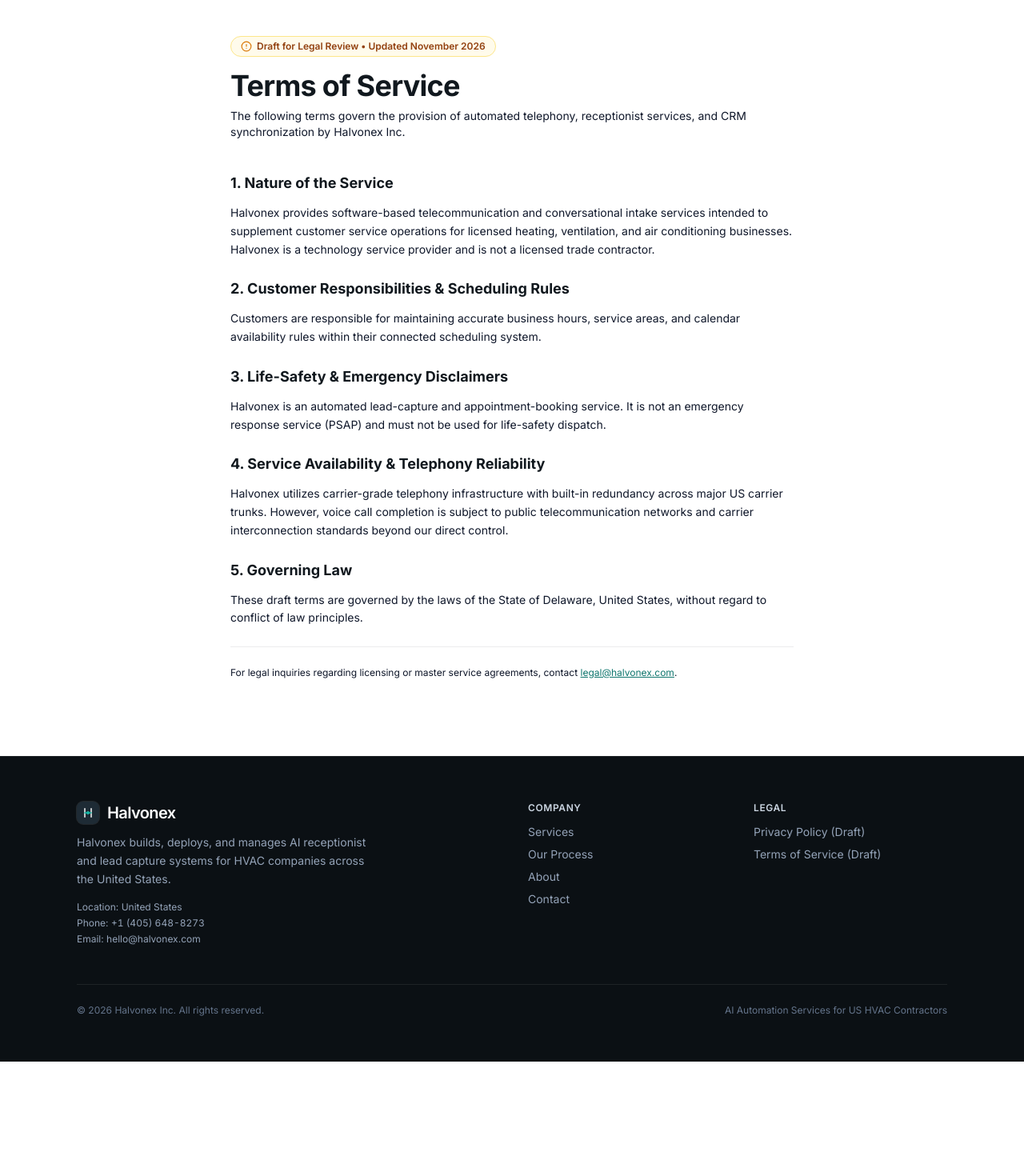
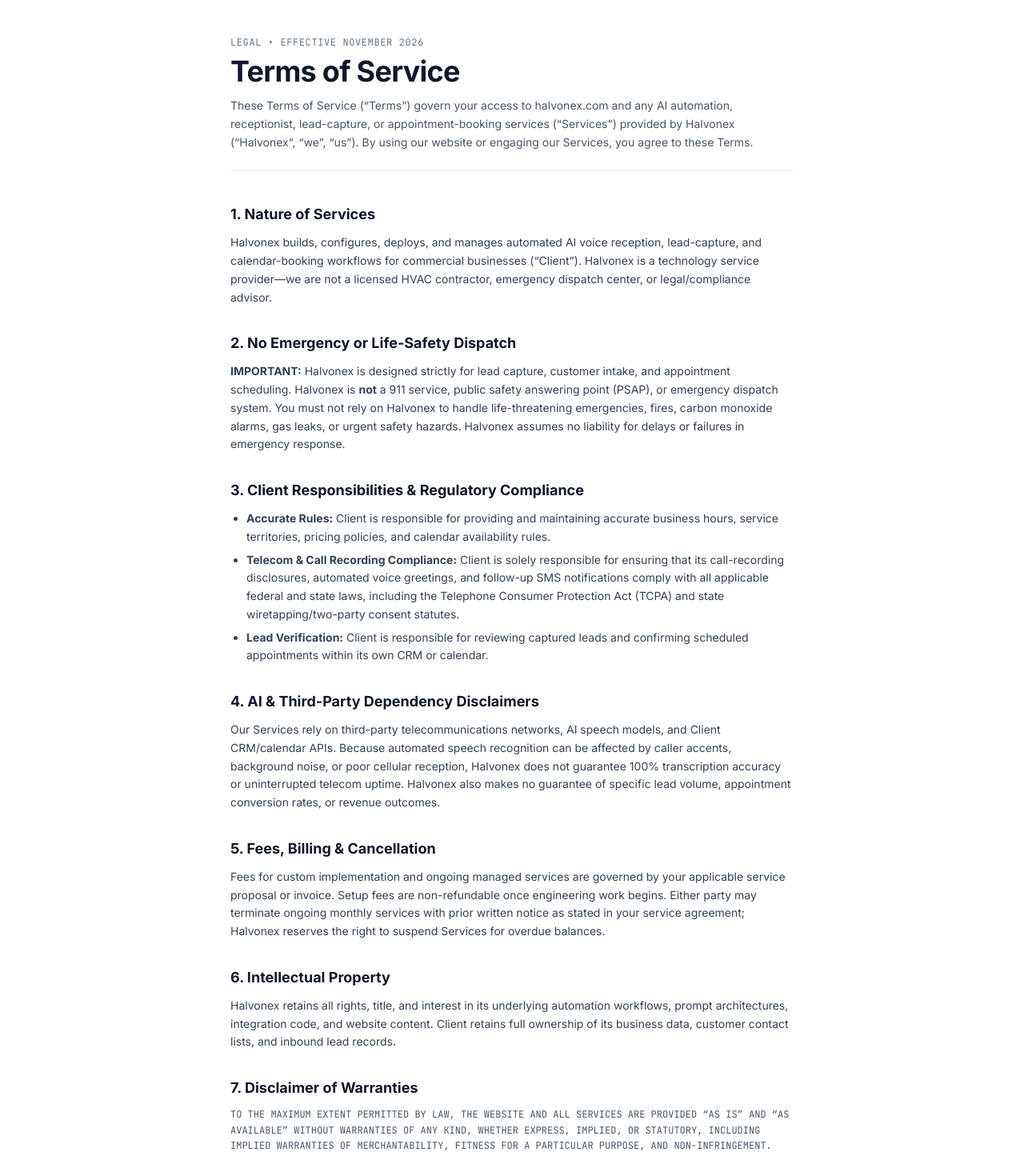
Before and after one commit to Azhar5567/halvonex, a Next.js app: page /terms in a window 1280 px wide. Shown: the part 120-1590 px from the top of the page at 80% size. Before the commit the page ends 1447 px from the top, so only its background shows below. Built offline with nearby package versions, Linux system fonts and the light colour scheme.

Commit message:
Complete Privacy Policy and Terms of Service with B2B protections

```diff
--- a/src/app/privacy/page.tsx
+++ b/src/app/privacy/page.tsx
@@ -1,83 +1,112 @@
 import React from "react";
-import Link from "next/link";
-import { AlertCircle, ShieldCheck } from "lucide-react";
 
 export const metadata = {
-  title: "Privacy Policy (Draft for Legal Review) | Halvonex",
+  title: "Privacy Policy | Halvonex",
   description:
-    "Privacy policy and data governance practices for Halvonex AI receptionist and telephony intake systems.",
+    "Privacy Policy explaining how Halvonex collects, processes, and protects website, client, and telephony intake data.",
 };
 
 export default function PrivacyPage() {
   return (
     <div className="py-16 sm:py-24 bg-white">
       <div className="max-w-3xl mx-auto px-4 sm:px-6 lg:px-8 space-y-10">
-        <div>
-          <div className="inline-flex items-center gap-1.5 px-3 py-1 rounded-full text-xs font-semibold bg-amber-50 text-amber-800 border border-amber-200 mb-4">
-            <AlertCircle className="w-3.5 h-3.5 text-amber-600" />
-            <span>Draft for Legal Review &bull; Updated November 2026</span>
-          </div>
-          <h1 className="text-3xl sm:text-4xl font-bold text-navy-900 tracking-tight">
+        <div className="border-b border-surface-border pb-6">
+          <p className="font-mono text-xs uppercase tracking-wider text-slate-500 mb-2">
+            Legal &bull; Effective November 2026
+          </p>
+          <h1 className="text-3xl sm:text-4xl font-bold text-slate-900 tracking-tight">
             Privacy Policy
           </h1>
-          <p className="mt-2 text-sm text-muted">
-            This document outlines how Halvonex Inc. (&ldquo;Halvonex&rdquo;, &ldquo;we&rdquo;, &ldquo;our&rdquo;) processes and protects information captured through our voice intake and software systems.
+          <p className="mt-3 text-sm text-slate-600 leading-relaxed">
+            This Privacy Policy describes how Halvonex (&ldquo;Halvonex&rdquo;, &ldquo;we&rdquo;, &ldquo;us&rdquo;, or &ldquo;our&rdquo;) collects, uses, processes, and protects information when you visit halvonex.com, submit an inquiry, or use our managed AI receptionist and lead-capture automation services.
           </p>
         </div>
 
-        <div className="prose prose-slate max-w-none text-sm text-muted-dark space-y-6 leading-relaxed">
-          <section className="space-y-3">
-            <h2 className="text-lg font-bold text-navy-900">1. Information We Collect</h2>
+        <div className="space-y-8 text-sm text-slate-700 leading-relaxed">
+          <section className="space-y-2.5">
+            <h2 className="text-lg font-bold text-slate-900">1. Our Role: Service Provider vs. Data Controller</h2>
             <p>
-              When an HVAC contractor integrates Halvonex into their phone system, Halvonex processes incoming telephony audio and transcription data on behalf of the customer (&ldquo;Customer&rdquo; or &ldquo;Business&rdquo;). This information may include:
+              Halvonex provides business-to-business AI automation services to heating, ventilation, and air conditioning (&ldquo;HVAC&rdquo;) and mechanical contractors (&ldquo;Clients&rdquo;). When you submit a form on halvonex.com, Halvonex acts as the controller of your business contact details. When Halvonex processes inbound phone calls, recordings, transcripts, and appointment requests on behalf of a Client, the Client is the data controller and Halvonex acts strictly as a service provider processing that information solely on the Client&apos;s instructions.
             </p>
+          </section>
+
+          <section className="space-y-2.5">
+            <h2 className="text-lg font-bold text-slate-900">2. Information We Collect</h2>
             <ul className="list-disc pl-5 space-y-1.5">
-              <li>Caller contact details: Full name, phone number, and physical service address.</li>
-              <li>Service request specifics: HVAC equipment type, symptom description, property classification, and scheduling availability.</li>
-              <li>Voice recordings and transcriptions: Captured to qualify opportunities and sync structured notes to the Business’s CRM.</li>
-              <li>Business account data: Administrative login credentials, billing details, and API configuration tokens.</li>
+              <li>
+                <strong>Website &amp; Inquiry Information:</strong> When you fill out our contact form or communicate with us, we collect your name, business name, work email address, phone number, and message contents.
+              </li>
+              <li>
+                <strong>Client Onboarding &amp; Configuration Data:</strong> Business hours, service territories, calendar availability rules, CRM integration credentials, and script preferences provided by Clients.
+              </li>
+              <li>
+                <strong>Telephony &amp; Lead Intake Data (Processed for Clients):</strong> Caller phone numbers, caller-provided names, service street addresses, HVAC service needs, appointment preferences, call audio, and AI-generated call transcripts.
+              </li>
+              <li>
+                <strong>Technical &amp; Usage Logs:</strong> Standard server logs, IP addresses, browser types, and API status metadata needed to maintain security and uptime.
+              </li>
             </ul>
           </section>
 
-          <section className="space-y-3">
-            <h2 className="text-lg font-bold text-navy-900">2. How We Use Information</h2>
+          <section className="space-y-2.5">
+            <h2 className="text-lg font-bold text-slate-900">3. How We Use Information</h2>
+            <ul className="list-disc pl-5 space-y-1.5">
+              <li>To respond to business inquiries and deliver requested consultations.</li>
+              <li>To configure, operate, monitor, and maintain AI receptionist, lead-capture, and appointment-booking workflows for Clients.</li>
+              <li>To sync structured lead records and appointment confirmations into Client calendars and CRM platforms.</li>
+              <li>To troubleshoot technical issues, prevent fraud or abuse, and comply with applicable legal obligations.</li>
+            </ul>
             <p>
-              We process information strictly to provide, maintain, and optimize our telephony and lead intake automation. Specifically:
-            </p>
-            <ul className="list-disc pl-5 space-y-1.5">
-              <li>To route and transcribe incoming calls in real time.</li>
-              <li>To schedule service appointments within your designated dispatch calendars.</li>
-              <li>To deliver dispatch notifications and work order payloads to your connected field management software.</li>
-              <li>To send automated appointment confirmation and follow-up text messages to consenting callers.</li>
-            </ul>
-          </section>
-
-          <section className="space-y-3">
-            <h2 className="text-lg font-bold text-navy-900">3. Telephony & Audio Data Retention</h2>
-            <p>
-              Audio recordings and conversational transcripts are retained exclusively to support the Business&apos;s customer service records and quality control. Halvonex does not sell caller data, audio recordings, or contact numbers to third-party advertisers or data brokers.
+              <strong>No Sale of Personal Data:</strong> Halvonex does not sell, rent, or trade personal information, caller phone numbers, or audio recordings to third-party advertisers or data brokers.
             </p>
           </section>
 
-          <section className="space-y-3">
-            <h2 className="text-lg font-bold text-navy-900">4. Third-Party Integrations & Service Providers</h2>
+          <section className="space-y-2.5">
+            <h2 className="text-lg font-bold text-slate-900">4. Call Recording &amp; State Consent Compliance</h2>
             <p>
-              Halvonex interacts with trusted enterprise telecommunications carriers, cloud infrastructure providers, and field service platforms under strict data protection standards. Data transmitted via APIs is encrypted in transit using industry-standard TLS 1.3 encryption.
+              Certain U.S. states require two-party or all-party consent before a phone call may be recorded or transcribed. Each Client is solely responsible for ensuring that its call greetings, disclosures, and use of Halvonex&apos;s call-recording and transcription features comply with all federal and state laws applicable to its service territory.
             </p>
           </section>
 
-          <section className="space-y-3">
-            <h2 className="text-lg font-bold text-navy-900">5. Business Inquiries & Data Rights</h2>
+          <section className="space-y-2.5">
+            <h2 className="text-lg font-bold text-slate-900">5. Third-Party Infrastructure &amp; Subprocessors</h2>
             <p>
-              Business customers and individual callers may request access to, correction of, or deletion of their stored contact records at any time by contacting our privacy desk at <a href="mailto:privacy@halvonex.com" className="text-brand-blue underline">privacy@halvonex.com</a>.
+              To deliver our services, Halvonex relies on vetted enterprise cloud hosting, telecommunications, AI voice synthesis/transcription, email delivery, and Client-authorized CRM/calendar providers. All data transmitted between systems is encrypted in transit using industry-standard TLS encryption.
             </p>
           </section>
 
-          <div className="pt-6 border-t border-surface-border text-xs text-muted">
+          <section className="space-y-2.5">
+            <h2 className="text-lg font-bold text-slate-900">6. Data Retention &amp; Security</h2>
             <p>
-              Note: This document is a draft operational policy prepared for platform demonstration. Prior to commercial public launch, Halvonex conducts formalized legal review with qualified US regulatory counsel.
+              We retain website inquiry records and Client service logs only as long as necessary to fulfill business purposes, maintain active Client integrations, or satisfy legal obligations. While we implement reasonable administrative and technical safeguards, no internet or telecommunications transmission is 100% immune from security risks.
             </p>
-          </div>
+          </section>
+
+          <section className="space-y-2.5">
+            <h2 className="text-lg font-bold text-slate-900">7. Your Privacy Rights</h2>
+            <p>
+              Depending on your U.S. state of residence, you may have the right to request access to, correction of, or deletion of personal information we hold about you. If your inquiry relates to a call you placed to one of our HVAC Clients, please contact that business directly (or contact us so we can route your request to the appropriate Client controller).
+            </p>
+          </section>
+
+          <section className="space-y-2.5">
+            <h2 className="text-lg font-bold text-slate-900">8. Children&apos;s Privacy</h2>
+            <p>
+              Our website and services are strictly intended for business operations and adults (18+). We do not knowingly collect personal information from individuals under 18 years of age.
+            </p>
+          </section>
+
+          <section className="space-y-2.5">
+            <h2 className="text-lg font-bold text-slate-900">9. Changes &amp; Contact Information</h2>
+            <p>
+              We may update this Privacy Policy from time to time by posting a revised version with an updated effective date. For privacy questions or requests, contact us at:
+            </p>
+            <p className="font-mono text-xs text-slate-800 bg-surface-subtle p-4 rounded-xl border border-surface-border">
+              Halvonex &bull; United States<br />
+              Email: hello@halvonex.com<br />
+              Phone: +1 (405) 648-8273
+            </p>
+          </section>
         </div>
       </div>
     </div>
--- a/src/app/terms/page.tsx
+++ b/src/app/terms/page.tsx
@@ -1,71 +1,110 @@
 import React from "react";
-import Link from "next/link";
-import { AlertCircle } from "lucide-react";
 
 export const metadata = {
-  title: "Terms of Service (Draft for Legal Review) | Halvonex",
+  title: "Terms of Service | Halvonex",
   description:
-    "Commercial terms, service levels, and operational scope for the Halvonex AI receptionist and lead management system.",
+    "Terms of Service governing the use of halvonex.com and Halvonex AI receptionist, lead capture, and appointment-booking services.",
 };
 
 export default function TermsPage() {
   return (
     <div className="py-16 sm:py-24 bg-white">
       <div className="max-w-3xl mx-auto px-4 sm:px-6 lg:px-8 space-y-10">
-        <div>
-          <div className="inline-flex items-center gap-1.5 px-3 py-1 rounded-full text-xs font-semibold bg-amber-50 text-amber-800 border border-amber-200 mb-4">
-            <AlertCircle className="w-3.5 h-3.5 text-amber-600" />
-            <span>Draft for Legal Review &bull; Updated November 2026</span>
-          </div>
-          <h1 className="text-3xl sm:text-4xl font-bold text-navy-900 tracking-tight">
+        <div className="border-b border-surface-border pb-6">
+          <p className="font-mono text-xs uppercase tracking-wider text-slate-500 mb-2">
+            Legal &bull; Effective November 2026
+          </p>
+          <h1 className="text-3xl sm:text-4xl font-bold text-slate-900 tracking-tight">
             Terms of Service
           </h1>
-          <p className="mt-2 text-sm text-muted">
-            The following terms govern the provision of automated telephony, receptionist services, and CRM synchronization by Halvonex Inc.
+          <p className="mt-3 text-sm text-slate-600 leading-relaxed">
+            These Terms of Service (&ldquo;Terms&rdquo;) govern your access to halvonex.com and any AI automation, receptionist, lead-capture, or appointment-booking services (&ldquo;Services&rdquo;) provided by Halvonex (&ldquo;Halvonex&rdquo;, &ldquo;we&rdquo;, &ldquo;us&rdquo;). By using our website or engaging our Services, you agree to these Terms.
           </p>
         </div>
 
-        <div className="prose prose-slate max-w-none text-sm text-muted-dark space-y-6 leading-relaxed">
-          <section className="space-y-3">
-            <h2 className="text-lg font-bold text-navy-900">1. Nature of the Service</h2>
+        <div className="space-y-8 text-sm text-slate-700 leading-relaxed">
+          <section className="space-y-2.5">
+            <h2 className="text-lg font-bold text-slate-900">1. Nature of Services</h2>
             <p>
-              Halvonex provides software-based telecommunication and conversational intake services intended to supplement customer service operations for licensed heating, ventilation, and air conditioning businesses. Halvonex is a technology service provider and is not a licensed trade contractor.
+              Halvonex builds, configures, deploys, and manages automated AI voice reception, lead-capture, and calendar-booking workflows for commercial businesses (&ldquo;Client&rdquo;). Halvonex is a technology service provider—we are not a licensed HVAC contractor, emergency dispatch center, or legal/compliance advisor.
             </p>
           </section>
 
-          <section className="space-y-3">
-            <h2 className="text-lg font-bold text-navy-900">2. Customer Responsibilities &amp; Scheduling Rules</h2>
+          <section className="space-y-2.5">
+            <h2 className="text-lg font-bold text-slate-900">2. No Emergency or Life-Safety Dispatch</h2>
             <p>
-              Customers are responsible for maintaining accurate business hours, service areas, and calendar availability rules within their connected scheduling system.
+              <strong>IMPORTANT:</strong> Halvonex is designed strictly for lead capture, customer intake, and appointment scheduling. Halvonex is <strong>not</strong> a 911 service, public safety answering point (PSAP), or emergency dispatch system. You must not rely on Halvonex to handle life-threatening emergencies, fires, carbon monoxide alarms, gas leaks, or urgent safety hazards. Halvonex assumes no liability for delays or failures in emergency response.
             </p>
           </section>
 
-          <section className="space-y-3">
-            <h2 className="text-lg font-bold text-navy-900">3. Life-Safety &amp; Emergency Disclaimers</h2>
+          <section className="space-y-2.5">
+            <h2 className="text-lg font-bold text-slate-900">3. Client Responsibilities &amp; Regulatory Compliance</h2>
+            <ul className="list-disc pl-5 space-y-1.5">
+              <li>
+                <strong>Accurate Rules:</strong> Client is responsible for providing and maintaining accurate business hours, service territories, pricing policies, and calendar availability rules.
+              </li>
+              <li>
+                <strong>Telecom &amp; Call Recording Compliance:</strong> Client is solely responsible for ensuring that its call-recording disclosures, automated voice greetings, and follow-up SMS notifications comply with all applicable federal and state laws, including the Telephone Consumer Protection Act (TCPA) and state wiretapping/two-party consent statutes.
+              </li>
+              <li>
+                <strong>Lead Verification:</strong> Client is responsible for reviewing captured leads and confirming scheduled appointments within its own CRM or calendar.
+              </li>
+            </ul>
+          </section>
+
+          <section className="space-y-2.5">
+            <h2 className="text-lg font-bold text-slate-900">4. AI &amp; Third-Party Dependency Disclaimers</h2>
             <p>
-              Halvonex is an automated lead-capture and appointment-booking service. It is not an emergency response service (PSAP) and must not be used for life-safety dispatch.
+              Our Services rely on third-party telecommunications networks, AI speech models, and Client CRM/calendar APIs. Because automated speech recognition can be affected by caller accents, background noise, or poor cellular reception, Halvonex does not guarantee 100% transcription accuracy or uninterrupted telecom uptime. Halvonex also makes no guarantee of specific lead volume, appointment conversion rates, or revenue outcomes.
             </p>
           </section>
 
-          <section className="space-y-3">
-            <h2 className="text-lg font-bold text-navy-900">4. Service Availability & Telephony Reliability</h2>
+          <section className="space-y-2.5">
+            <h2 className="text-lg font-bold text-slate-900">5. Fees, Billing &amp; Cancellation</h2>
             <p>
-              Halvonex utilizes carrier-grade telephony infrastructure with built-in redundancy across major US carrier trunks. However, voice call completion is subject to public telecommunication networks and carrier interconnection standards beyond our direct control.
+              Fees for custom implementation and ongoing managed services are governed by your applicable service proposal or invoice. Setup fees are non-refundable once engineering work begins. Either party may terminate ongoing monthly services with prior written notice as stated in your service agreement; Halvonex reserves the right to suspend Services for overdue balances.
             </p>
           </section>
 
-          <section className="space-y-3">
-            <h2 className="text-lg font-bold text-navy-900">5. Governing Law</h2>
+          <section className="space-y-2.5">
+            <h2 className="text-lg font-bold text-slate-900">6. Intellectual Property</h2>
             <p>
-              These draft terms are governed by the laws of the State of Delaware, United States, without regard to conflict of law principles.
+              Halvonex retains all rights, title, and interest in its underlying automation workflows, prompt architectures, integration code, and website content. Client retains full ownership of its business data, customer contact lists, and inbound lead records.
             </p>
           </section>
 
-          <div className="pt-6 border-t border-surface-border text-xs text-muted">
+          <section className="space-y-2.5">
+            <h2 className="text-lg font-bold text-slate-900">7. Disclaimer of Warranties</h2>
+            <p className="uppercase text-xs font-mono text-slate-600 leading-relaxed">
+              TO THE MAXIMUM EXTENT PERMITTED BY LAW, THE WEBSITE AND ALL SERVICES ARE PROVIDED &ldquo;AS IS&rdquo; AND &ldquo;AS AVAILABLE&rdquo; WITHOUT WARRANTIES OF ANY KIND, WHETHER EXPRESS, IMPLIED, OR STATUTORY, INCLUDING IMPLIED WARRANTIES OF MERCHANTABILITY, FITNESS FOR A PARTICULAR PURPOSE, AND NON-INFRINGEMENT.
+            </p>
+          </section>
+
+          <section className="space-y-2.5">
+            <h2 className="text-lg font-bold text-slate-900">8. Limitation of Liability</h2>
+            <p className="uppercase text-xs font-mono text-slate-600 leading-relaxed">
+              TO THE MAXIMUM EXTENT PERMITTED BY LAW, IN NO EVENT SHALL HALVONEX BE LIABLE FOR ANY INDIRECT, INCIDENTAL, SPECIAL, CONSEQUENTIAL, OR PUNITIVE DAMAGES, OR ANY LOSS OF PROFITS, REVENUE, MISSED JOBS, OR DATA, ARISING OUT OF OR RELATED TO THESE TERMS OR THE SERVICES. HALVONEX&apos;S TOTAL AGGREGATE LIABILITY FOR ANY CLAIM SHALL NOT EXCEED THE TOTAL FEES ACTUALLY PAID BY CLIENT TO HALVONEX IN THE THREE (3) MONTHS PRECEDING THE EVENT GIVING RISE TO THE CLAIM.
+            </p>
+          </section>
+
+          <section className="space-y-2.5">
+            <h2 className="text-lg font-bold text-slate-900">9. Indemnification</h2>
             <p>
-              For legal inquiries regarding licensing or master service agreements, contact <a href="mailto:legal@halvonex.com" className="text-brand-blue underline">legal@halvonex.com</a>.
+              Client agrees to indemnify, defend, and hold harmless Halvonex from any third-party claims, damages, fines, or legal fees arising out of (a) Client&apos;s failure to obtain required call-recording or SMS consent, (b) Client&apos;s HVAC field services or workmanship, or (c) Client&apos;s breach of these Terms.
             </p>
-          </div>
+          </section>
+
+          <section className="space-y-2.5">
+            <h2 className="text-lg font-bold text-slate-900">10. Governing Law &amp; Contact</h2>
+            <p>
+              These Terms are governed by the laws of the State of Delaware, United States, without regard to conflict-of-law rules. For questions regarding these Terms, contact:
+            </p>
+            <p className="font-mono text-xs text-slate-800 bg-surface-subtle p-4 rounded-xl border border-surface-border">
+              Halvonex &bull; United States<br />
+              Email: hello@halvonex.com<br />
+              Phone: +1 (405) 648-8273
+            </p>
+          </section>
         </div>
       </div>
     </div>
--- a/src/components/Footer.tsx
+++ b/src/components/Footer.tsx
@@ -66,12 +66,12 @@ export function Footer() {
             <ul className="space-y-2 text-sm text-slate-400">
               <li>
                 <Link href="/privacy" className="hover:text-white transition-colors">
-                  Privacy Policy (Draft)
+                  Privacy Policy
                 </Link>
               </li>
               <li>
                 <Link href="/terms" className="hover:text-white transition-colors">
-                  Terms of Service (Draft)
+                  Terms of Service
                 </Link>
               </li>
             </ul>
```
